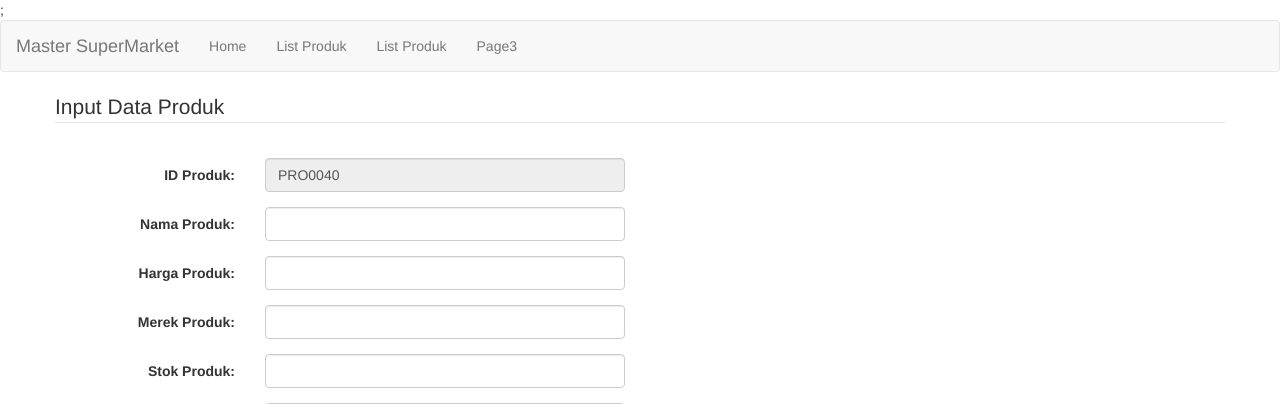
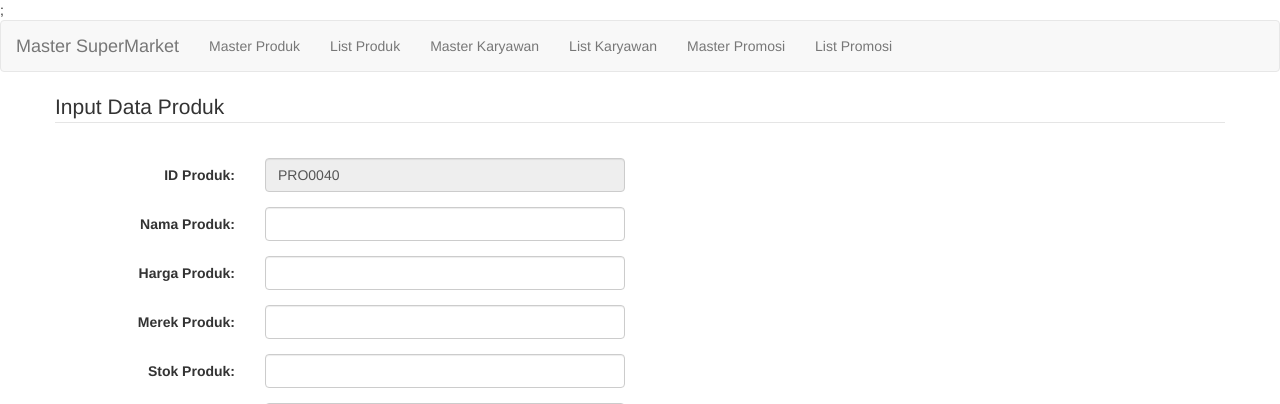
Before and after one commit to kentwilliam95/projectEcom, a CodeIgniter app: page /index.php/master/index in a window 1280 px wide. Shown: the top 404 px of the page. Run offline with CodeIgniter, Linux system fonts and the light colour scheme; data comes from the database, SQL or seed files in the repository; some libraries are stand-ins or nearby versions.

Commit message:
nambah header
buat master karyawan + promosi

```diff
--- a/application/views/HeaderMaster.php
+++ b/application/views/HeaderMaster.php
@@ -1,9 +1,12 @@
 <head>
 	<link rel="stylesheet" type="text/css" href="<?php echo base_url('assets/bs/css/bootstrap.css')?>"/>
 	<link rel="stylesheet" type="text/css" href="<?php echo base_url('assets/bs/css/jquery.dataTables.min.css')?>"/>
+	<link rel="stylesheet" type="text/css" href="<?php echo base_url('assets/bs/css/bootstrap-datetimepicker.min.css')?>"/>
 	<script src="<?php echo base_url('assets/bs/js/jquery-3.1.1.min.js')?>"></script>
 	<script src="<?php echo base_url('assets/bs/js/bootstrap.js')?>"></script>
 	<script src="<?php echo base_url('assets/bs/js/jquery.dataTables.min.js')?>"></script>
+	<script src="<?php echo base_url('assets/bs/js/bootstrap-datetimepicker.js')?>"></script>
+	<script src="<?php echo base_url('assets/bs/js/locales/bootstrap-datetimepicker.fr.js')?>"></script>
 	<style>
 		.color1
 		{
@@ -19,10 +22,12 @@
 				</div>
 
 				<ul class="nav navbar-nav">
-					<li><a href="<?php echo site_url("Master/index")?>">Home</a></li>
+					<li><a href="<?php echo site_url("Master/index")?>">Master Produk</a></li>
 					<li><a href="<?php echo site_url("Master/ListProduk")?>">List Produk</a></li>
-					<li><a href="#">List Produk</a></li>
-					<li><a href="#">Page3</a></li>
+					<li><a href="<?php echo site_url("Master_Karyawan/index")?>">Master Karyawan</a></li>
+					<li><a href="<?php echo site_url("Master_Karyawan/ListKaryawan")?>">List Karyawan</a></li>
+					<li><a href="<?php echo site_url("MasterPromosi/index")?>">Master Promosi</a></li>
+					<li><a href="<?php echo site_url("MasterPromosi/ListPromosi")?>">List Promosi</a></li>
 				</ul>
 			</div>
 		</nav>
```
